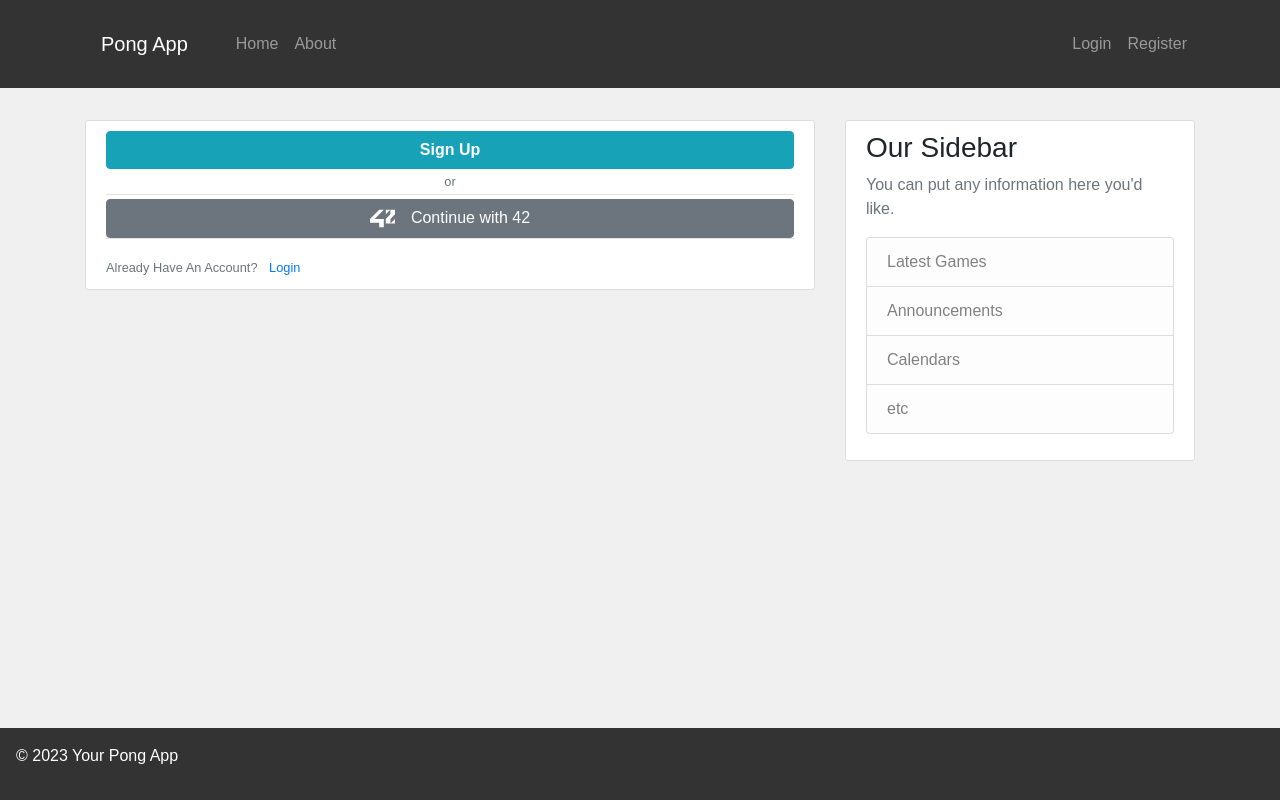
After one commit to Degef/transcendence, a Django app: page /pre_register/ in a window 1280 px wide. The commit adds this page. Run offline with Django 4.2, Linux system fonts and the light colour scheme; some libraries are stand-ins or nearby versions.

Commit message:
- Committed by Degef Sium on 2024-02-10 23:25:10

```diff
--- a/pong/static/pong/main.css
+++ b/pong/static/pong/main.css
@@ -61,6 +61,12 @@ footer {
     margin-right: 16px;
 }
 
+.article-img2 {
+    height: 25px;
+    width: 25px;
+    margin-right: 16px;
+}
+
 .article-metadata {
     padding-bottom: 1px;
     margin-bottom: 4px;
--- a/pong/static/pong/main.js
+++ b/pong/static/pong/main.js
@@ -172,6 +172,25 @@ function update() {
     });
 }
 
+function pre_register() {
+    fetch('/pre_register/', {
+        method: 'GET',
+        headers: {
+            'Content-Type': 'text/html',
+        },
+    })
+    .then(response => response.text())
+    .then(htmlContent => {
+        const parser = new DOMParser();
+        const doc = parser.parseFromString(htmlContent, 'text/html');
+        const newContent = doc.getElementById('content');
+        document.getElementById('content').innerHTML = newContent.innerHTML;
+    })
+    .catch(error => {
+        console.error('Error:', error);
+    });
+}
+
 function handleButtonClick(event) {
 	if (event.target.id === 'about')
 		aboutPage();
@@ -199,6 +218,9 @@ function handleButtonClick(event) {
         event.preventDefault();
         update();
     }
+    else if (event.target.id === 'pre_register') {
+        pre_register();
+    }
 }
 
 document.addEventListener('DOMContentLoaded', function () {
--- a/pong/templates/pong/base.html
+++ b/pong/templates/pong/base.html
@@ -37,7 +37,7 @@
 								<a id="logout" class="nav-item nav-link" href="#">Logout</a>
 							{% else %}
 								<a id="req_login" class="nav-item nav-link" href="#">Login</a>
-								<a id="req_register" class="nav-item nav-link" href="#">Register</a>
+								<a id="pre_register" class="nav-item nav-link" href="#">Register</a>
 							{% endif %}
 						</div>
 					</div>
--- a/transcendence/urls.py
+++ b/transcendence/urls.py
@@ -24,6 +24,7 @@ from django.conf.urls.static import static
 
 urlpatterns = [
     path('admin/', admin.site.urls),
+    path('pre_register/', user_views.pre_register, name='pre_register'),
     path('register/', user_views.register, name='register'),
     path('profile/', user_views.profile, name='profile'),
     path('login/', auth_views.LoginView.as_view(template_name='users/login.html'), name='login'),
--- /dev/null
+++ b/users/templates/users/pre_register.html
@@ -0,0 +1,23 @@
+
+{% extends 'pong/base.html' %}
+
+{% block content %}
+    <div class="content-section">
+        <div>
+            <button id="req_register" class="btn btn-info font-weight-bold btn-block">Sign Up</button>
+        </div>
+        <div class="article-metadata text-center">
+            <small class="text-muted ">
+                or
+            </small>
+        </div>
+        <div>
+            <button id="register42" class="btn btn-secondary btn-block"> <img class="article-img2" src="/media/42_logo.svg">Continue with 42 </button>
+        </div>
+        <div class="border-top pt-3">
+            <small class="text-muted">
+                Already Have An Account? <a id="req_login" class="ml-2" href="#">Login</a>
+            </small>
+        </div>
+    </div>
+{% endblock %}
--- a/users/views.py
+++ b/users/views.py
@@ -4,6 +4,9 @@ from .forms import UserRegisterForm, UserUpdateForm, ProfileUpdateForm
 from django.contrib.auth.forms import AuthenticationForm
 from django.contrib.auth.decorators import login_required
 from django.core.files.storage import default_storage
+
+def pre_register(request):
+    return render(request, 'users/pre_register.html')
 
 def register(request):
     if request.method == 'POST':
```
Also changed, not shown: db.sqlite3, media/42_logo.svg (added).
